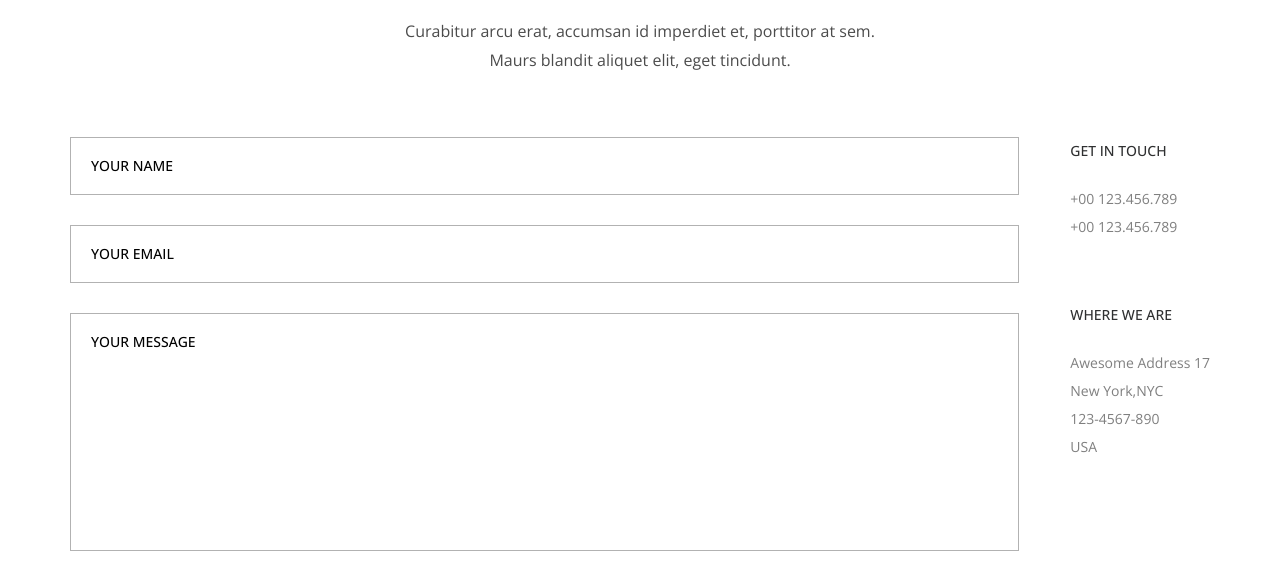
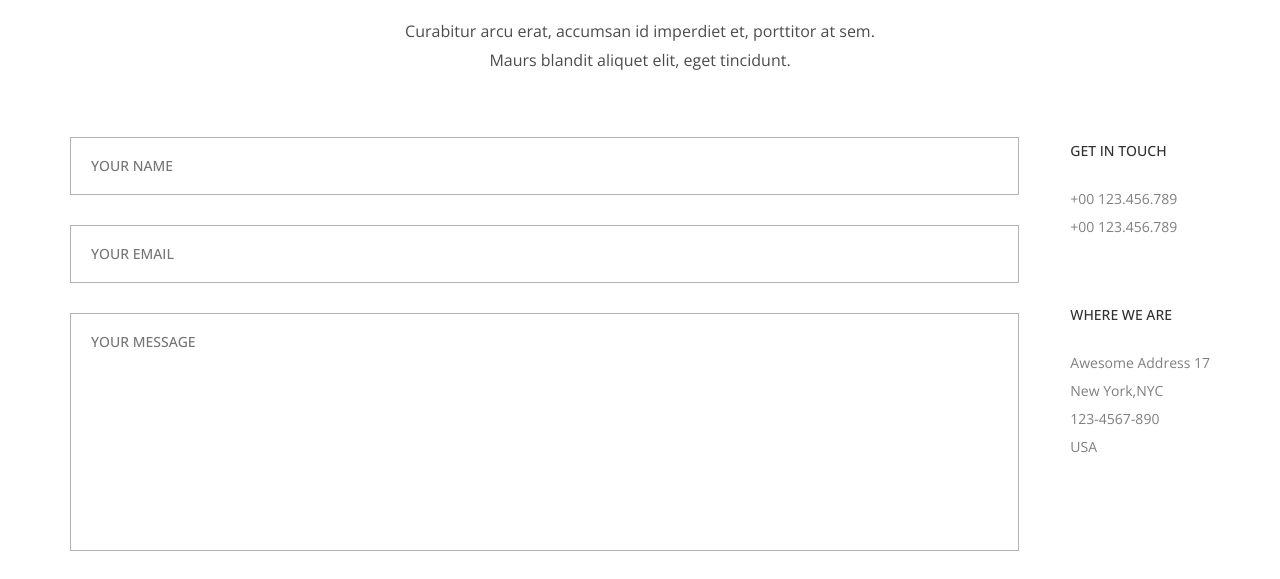
Before and after one commit to mohamede322/htmlcss-practice-websites_03, a plain HTML site: page index.html in a window 1280 px wide. Shown: the part 7320-7899 px from the top of the page. Drawn offline with nearby package versions, Linux system fonts and the light colour scheme.

Commit message:
Update index.html

```diff
--- a/index.html
+++ b/index.html
@@ -319,9 +319,9 @@
             </div>
             <div class="contact-content">
                 <div class="contact-inputs">
-                    <input type="text" value="YOUR NAME">
-                    <input type="email" value="YOUR EMAIL">
-                    <input type="text" value="YOUR MESSAGE">
+                    <input type="text" placeholder="YOUR NAME">
+                    <input type="email" placeholder="YOUR EMAIL">
+                    <input type="text" placeholder="YOUR MESSAGE">
                 </div>
                 <div class="desc">
                     <div class="desc-content">
```
